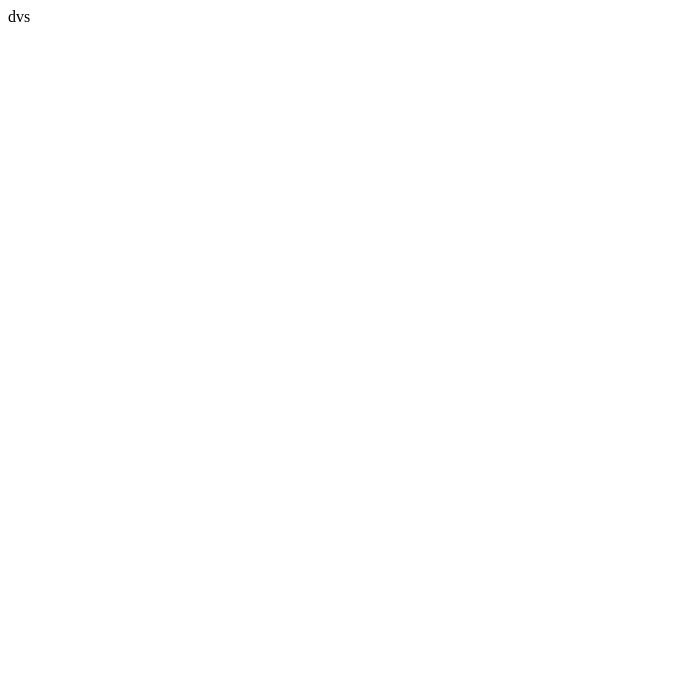
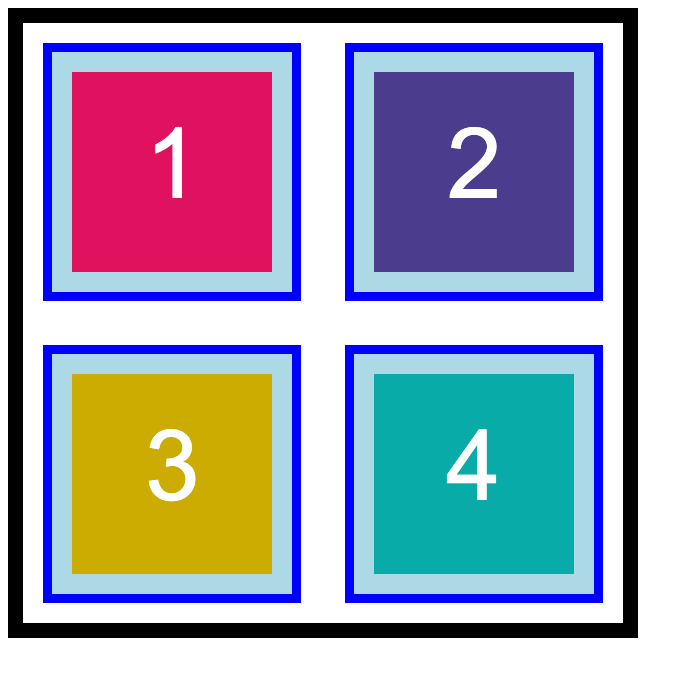
Before and after one commit to Hammerc124/first-day-repo, a plain HTML site: page stu-18/index.html in a window 1280 px wide. Shown: the whole page, without its empty margins (0-693 px from the left). Drawn offline with Linux system fonts and the light colour scheme.

Commit message:
added more activities

```diff
--- a/stu-18/assets/css/style.css
+++ b/stu-18/assets/css/style.css
@@ -1 +1,23 @@
-fsfs
+section {
+    width: 600px;
+    height: 600px;
+    text-align: center;
+    border: 15px solid black;
+
+  }
+
+  img {
+
+    width: 200px;
+    height: 200px;
+    background-color: lightblue;
+    /*margin: 20px 10px 15px 15px;*/
+    margin-top: 20px;
+    margin-right: 20px;
+    margin-bottom: 20px;
+    margin-left: 20px;
+    padding: 20px;
+    border:9px solid blue;
+
+
+  }
--- a/stu-18/index.html
+++ b/stu-18/index.html
@@ -1 +1,19 @@
-dvs
+<!DOCTYPE html>
+<html lang="en-US">
+
+  <head>
+    <meta charset="UTF-8">
+    <title>HTML Box Model</title>
+    <link rel="stylesheet" type="text/css" href="./assets/css/style.css">
+  </head>
+
+  <body>
+    <section>
+      <img src="./assets/images/image-1.png" alt="box with number 1"/>
+      <img src="./assets/images/image-2.png" alt="box with number 2"/>
+      <img src="./assets/images/image-3.png" alt="box with number 3"/>
+      <img src="./assets/images/image-4.png" alt="box with number 4"/>
+    </section>
+  </body>
+
+</html>
```
Also changed, not shown: stu-16/index.html (+3 -3 lines), stu-16/assets/images/image-14.png (renamed from stu-16/assets/images/image-1.png), stu-16/assets/images/image-24.png (renamed from stu-16/assets/images/image-2.png), stu-16/assets/images/image-36.png (renamed from stu-16/assets/images/image-3.png), stu-18/assets/images/image-1.png (added), stu-18/assets/images/image-2.png (added), stu-18/assets/images/image-3.png (added), stu-18/assets/images/image-4.png (added), stu-20/assets/css/style.css (added), stu-20/index.html (added), stu-22/assets/css/style.css (added), stu-22/index.html (added), stu-24/assets/css/style.css (added), stu-24/index.html (added), 1 other file.
